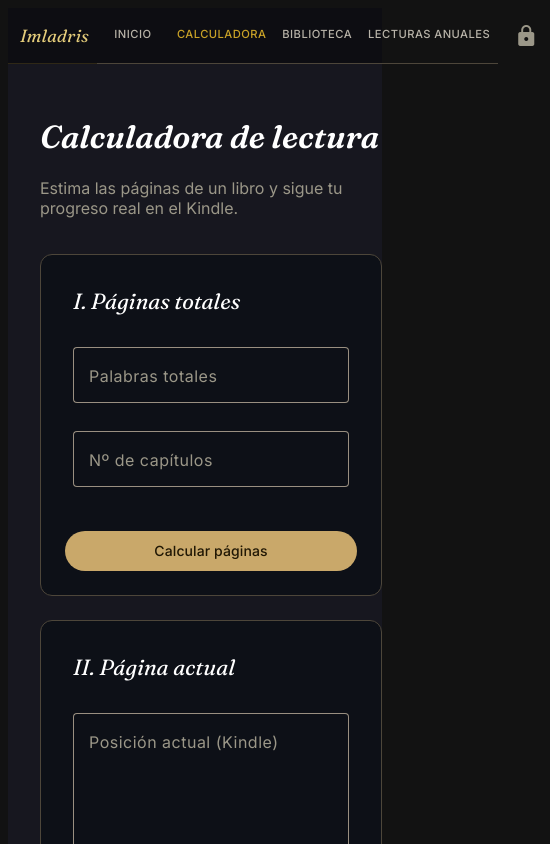
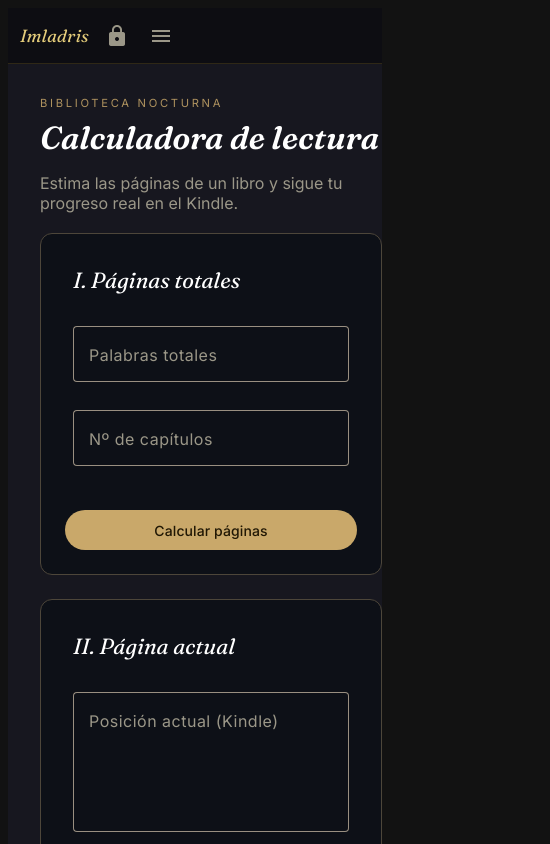
Before and after one commit to liraru/imladris, an Angular app: page /calculator in a window 390 px wide. Shown: the top 844 px of the page, 550 px wide, since content can reach past the window. Built offline with nearby package versions, Linux system fonts and the light colour scheme.

Commit message:
styles fix

```diff
--- a/src/app/app.css
+++ b/src/app/app.css
@@ -1,7 +1,7 @@
 :host {
   --ink: #0d0d12;
   --ink-raised: #17171f;
-  --gold: #c9a227;
+  --gold: var(--mat-sys-primary, #c9a86a);
   --gold-soft: #e4cc7a;
   --wine: #5c1a26;
   --text-muted: #b8b3a8;
@@ -85,7 +85,16 @@
   flex-shrink: 0;
   display: flex;
   align-items: center;
+  gap: 0.25rem;
   color: var(--gold-soft);
+}
+
+.app-menu-toggle {
+  display: none;
+}
+
+.app-mobile-nav {
+  display: none;
 }
 
 .app-content {
@@ -105,13 +114,47 @@
     padding: 1.25rem;
   }
 
-  .app-nav ::ng-deep .mdc-tab {
-    padding-inline: 0.75rem;
+  .app-nav {
+    display: none;
   }
 
-  .app-nav ::ng-deep .mdc-tab__text-label {
-    font-size: 0.75rem;
+  .app-menu-toggle {
+    display: inline-flex;
+  }
+
+  .app-mobile-nav {
+    display: flex;
+    flex-direction: column;
+    background: var(--ink);
+    border-bottom: 1px solid rgba(201, 162, 39, 0.18);
+    padding-block: 0.5rem;
+  }
+
+  .app-mobile-nav__link {
+    padding: 0.85rem 1.25rem;
+    font-family: 'Inter', sans-serif;
+    font-size: 0.85rem;
+    font-weight: 500;
     letter-spacing: 0.06em;
+    text-transform: uppercase;
+    color: var(--text-muted);
+    text-decoration: none;
+    border-left: 3px solid transparent;
+    transition:
+      color 0.2s ease,
+      background 0.2s ease,
+      border-color 0.2s ease;
+  }
+
+  .app-mobile-nav__link:hover {
+    color: var(--gold-soft);
+    background: rgba(92, 26, 38, 0.25);
+  }
+
+  .app-mobile-nav__link--active {
+    color: var(--gold);
+    border-left-color: var(--gold);
+    background: rgba(92, 26, 38, 0.18);
   }
 }
 
@@ -126,16 +169,6 @@
     font-size: 1.1rem;
   }
 
-  .app-nav ::ng-deep .mdc-tab {
-    height: 56px;
-    padding-inline: 0.5rem;
-  }
-
-  .app-nav ::ng-deep .mdc-tab__text-label {
-    font-size: 0.7rem;
-    letter-spacing: 0.04em;
-  }
-
   .app-content {
     padding: 1rem;
     min-height: calc(100vh - 56px);
--- a/src/app/app.html
+++ b/src/app/app.html
@@ -19,8 +19,33 @@
         <mat-icon>lock</mat-icon>
       </button>
     }
+
+    <button
+      mat-icon-button
+      type="button"
+      class="app-menu-toggle"
+      [matTooltip]="mobileMenuOpen() ? 'Cerrar menú' : 'Abrir menú'"
+      (click)="toggleMobileMenu()"
+    >
+      <mat-icon>{{ mobileMenuOpen() ? 'close' : 'menu' }}</mat-icon>
+    </button>
   </div>
 </mat-toolbar>
+
+@if (mobileMenuOpen()) {
+  <nav class="app-mobile-nav">
+    @for (route of ROUTES(); track $index) {
+      <a
+        class="app-mobile-nav__link"
+        routerLink="/{{ route.path }}"
+        [class.app-mobile-nav__link--active]="isActive(route.path)"
+        (click)="closeMobileMenu()"
+      >
+        {{ route.title }}
+      </a>
+    }
+  </nav>
+}
 
 <mat-tab-nav-panel #tabPanel class="app-content">
   <router-outlet></router-outlet>
--- a/src/app/app.ts
+++ b/src/app/app.ts
@@ -1,4 +1,4 @@
-import { Component, computed, inject } from '@angular/core';
+import { Component, computed, effect, inject, signal } from '@angular/core';
 import { toSignal } from '@angular/core/rxjs-interop';
 import { MatButtonModule } from '@angular/material/button';
 import { MatDialog } from '@angular/material/dialog';
@@ -51,9 +51,28 @@ export class App {
     { initialValue: this._router.url },
   );
 
+  /** Controla la visibilidad del menú de navegación en vista móvil (botón "hamburguesa"). */
+  protected readonly mobileMenuOpen = signal(false);
+
+  constructor() {
+    // Cierra el menú móvil automáticamente al navegar a otra ruta.
+    effect(() => {
+      this.currentUrl();
+      this.mobileMenuOpen.set(false);
+    });
+  }
+
   protected isActive(path: string): boolean {
     const normalized = `/${path}`;
     return this.currentUrl() === normalized;
+  }
+
+  protected toggleMobileMenu(): void {
+    this.mobileMenuOpen.update((open) => !open);
+  }
+
+  protected closeMobileMenu(): void {
+    this.mobileMenuOpen.set(false);
   }
 
   protected openLogin(): void {
--- a/src/app/pages/calculator/pages-calculator.component.html
+++ b/src/app/pages/calculator/pages-calculator.component.html
@@ -1,8 +1,13 @@
 <div class="container calculator-page">
-  <div class="calculator-page__header">
-    <h1>Calculadora de lectura</h1>
-    <p>Estima las páginas de un libro y sigue tu progreso real en el Kindle.</p>
-  </div>
+  <header class="page-header">
+    <div class="heading">
+      <p class="kicker">Biblioteca nocturna</p>
+      <h1>Calculadora de lectura</h1>
+    </div>
+  </header>
+  <p class="calculator-page__subtitle">
+    Estima las páginas de un libro y sigue tu progreso real en el Kindle.
+  </p>
 
   <div class="calculator-controllers-container grid">
     <!-- BLOQUE 1: PÁGINAS TOTALES -->
--- a/src/app/pages/calculator/pages-calculator.component.scss
+++ b/src/app/pages/calculator/pages-calculator.component.scss
@@ -5,13 +5,10 @@
   padding-block: 1.5rem 3rem;
 }
 
-.calculator-page__header {
+.calculator-page__subtitle {
   max-width: 640px;
-
-  p {
-    color: var(--mat-sys-on-surface-variant);
-    margin-top: 0.25rem;
-  }
+  color: var(--mat-sys-on-surface-variant);
+  margin: -0.75rem 0 0;
 }
 
 .calculator-controllers-container {
--- a/src/app/pages/library/library.css
+++ b/src/app/pages/library/library.css
@@ -3,11 +3,6 @@
   flex-direction: column;
   gap: 1.5rem;
   padding-block: 1.5rem 3rem;
-}
-
-.library-page__header {
-  display: flex;
-  justify-content: flex-end;
 }
 
 .library-page__state {
@@ -19,4 +14,6 @@
   color: var(--mat-sys-on-surface-variant);
   text-align: center;
 }
-.library-page__state--error { color: #e08585; }
+.library-page__state--error {
+  color: #e08585;
+}
--- a/src/app/pages/library/library.html
+++ b/src/app/pages/library/library.html
@@ -1,12 +1,19 @@
 <div class="library-page container">
+  <header class="page-header">
+    <div class="heading">
+      <p class="kicker">Biblioteca nocturna</p>
+      <h1>{{ filters().type === TYPE.MANGA ? 'Manga' : 'Novelas' }}</h1>
+    </div>
+
     @if (authService.isAdmin()) {
-    <div class="library-page__header">
+      <div class="page-header__actions">
         <button mat-flat-button type="button" color="primary" (click)="openCreate()">
           <mat-icon>add</mat-icon>
           Añadir {{ filters().type === TYPE.MANGA ? 'tomo' : 'libro' }}
         </button>
       </div>
     }
+  </header>
 
   <app-library-search
     [authors]="authors()"
--- a/src/app/pages/yearly-readings/yearly-readings.css
+++ b/src/app/pages/yearly-readings/yearly-readings.css
@@ -1,40 +1,11 @@
 :host {
-  --gold: #c9a668;
-  --gold-dim: #8a7550;
-  --gold-glow: rgba(201, 166, 104, 0.28);
-  --text-muted: #9b9788;
+  --gold: var(--mat-sys-primary);
+  --gold-dim: color-mix(in srgb, var(--mat-sys-primary) 60%, black);
+  --gold-glow: color-mix(in srgb, var(--mat-sys-primary) 28%, transparent);
+  --text-muted: var(--mat-sys-on-surface-variant);
   --shadow: rgba(0, 0, 0, 0.55);
 
   display: block;
-}
-
-.page-header {
-  display: flex;
-  flex-wrap: wrap;
-  align-items: flex-end;
-  justify-content: space-between;
-  gap: 1.5rem;
-  margin-bottom: 0.5rem;
-}
-
-.kicker {
-  font-family: 'Inter', sans-serif;
-  letter-spacing: 0.24em;
-  text-transform: uppercase;
-  font-size: 0.7rem;
-  color: var(--gold);
-  opacity: 0.85;
-  margin: 0 0 0.5rem;
-}
-
-.heading h1 {
-  margin: 0;
-}
-
-.header-actions {
-  display: flex;
-  align-items: center;
-  gap: 1rem;
 }
 
 .add-btn mat-icon {
--- a/src/app/pages/yearly-readings/yearly-readings.html
+++ b/src/app/pages/yearly-readings/yearly-readings.html
@@ -1,11 +1,11 @@
-<section class="yearly-readings">
+<section class="yearly-readings container">
   <header class="page-header">
     <div class="heading">
       <p class="kicker">Biblioteca nocturna</p>
       <h1>Lecturas de {{ selectedYear() }}</h1>
     </div>
 
-    <div class="header-actions">
+    <div class="page-header__actions">
       <app-yearly-readings-search
         [years]="availableYears()"
         [selectedYear]="selectedYear()"
--- a/src/styles/styles.scss
+++ b/src/styles/styles.scss
@@ -63,3 +63,44 @@ mat-card-title {
 .mat-mdc-select-panel .mat-mdc-option {
   font-size: 0.875rem;
 }
+
+/* Cabecera de página compartida por todas las pantallas (patrón "Lecturas anuales") */
+.page-header {
+  display: flex;
+  flex-wrap: wrap;
+  align-items: flex-end;
+  justify-content: space-between;
+  gap: 1.5rem;
+  margin-bottom: 0.5rem;
+}
+
+.page-header .kicker {
+  font-family: 'Inter', sans-serif;
+  letter-spacing: 0.24em;
+  text-transform: uppercase;
+  font-size: 0.7rem;
+  color: var(--mat-sys-primary);
+  opacity: 0.85;
+  margin: 0 0 0.5rem;
+}
+
+.page-header h1 {
+  margin: 0;
+}
+
+.page-header__actions {
+  display: flex;
+  align-items: center;
+  gap: 1rem;
+}
+
+@media (max-width: 575px) {
+  .page-header {
+    flex-direction: column;
+    align-items: stretch;
+  }
+
+  .page-header__actions {
+    justify-content: space-between;
+  }
+}
```
Lines whose indentation alone changed are shown as unchanged.
